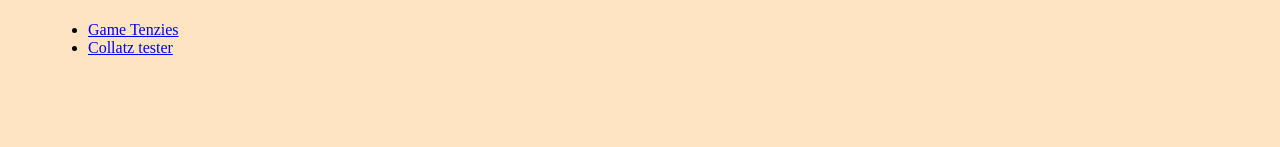
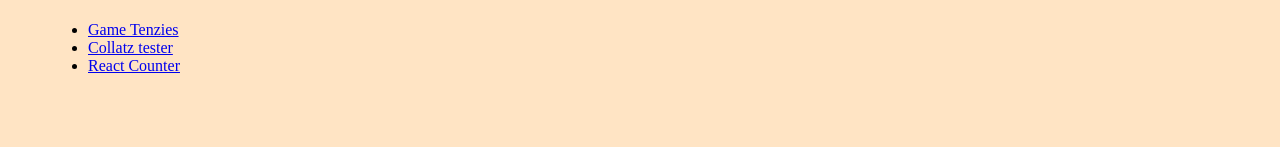
Before and after one commit to LarsGKodehode/react-example-simple-website, a React (Create React App) app: page /#/Projects in a window 1280 px wide. Shown: the part 359-506 px from the top of the page. Built offline with nearby package versions, Linux system fonts and the light colour scheme.

Commit message:
moved data into separate json

```diff
--- a/src/data/projects/projectList.js
+++ b/src/data/projects/projectList.js
@@ -1,24 +1,10 @@
 /**
  * List of all the project we want to showcase
  */
-const projectList = [
-    {
-        "projectID": 0,
-        "name": "Game Tenzies",
-        "tags": ["scrimba", "game"],
-        "details": "A React WebApp for playing the game Tenzies",
-        "homepage": "https://larsgunnar.no/tenzies/",
-        "codeUrl": "https://github.com/LarsGKodehode/tenzies",
-    },
-    {
-        "projectID": 1,
-        "name": "Collatz tester",
-        "tags": ["kodehode", "mathematics"],
-        "details": "A web app for running Collatz conjectures on numbers. Used Webworkers for the heavy calculations",
-        "homepage": "https://larsgunnar.no/algorithms/main.html",
-        "codeUrl": "https://github.com/LarsGKodehode/algorithms",
-    },
-];
+import projectList from "./projectList.json";
+
+
+// These methods are how we are going to access our list
 
 /**
  * Returns all the stored projects
--- /dev/null
+++ b/src/data/projects/projectList.json
@@ -0,0 +1,26 @@
+[
+    {
+        "projectID": 0,
+        "name": "Game Tenzies",
+        "tags": ["scrimba", "game", "react"],
+        "details": "A React WebApp for playing the game Tenzies",
+        "homepage": "https://larsgunnar.no/tenzies/",
+        "codeUrl": "https://github.com/LarsGKodehode/tenzies"
+    },
+    {
+        "projectID": 1,
+        "name": "Collatz tester",
+        "tags": ["kodehode", "mathematics", "ES6"],
+        "details": "A web app for running Collatz conjectures on numbers. Used Webworkers for the heavy calculations",
+        "homepage": "https://larsgunnar.no/algorithms/main.html",
+        "codeUrl": "https://github.com/LarsGKodehode/algorithms"
+    },
+    {
+        "projectID": 2,
+        "name": "React Counter",
+        "tags": ["kodehode", "react"],
+        "details": "A simple counter application for learning React",
+        "homepage": "https://larsgunnar.no/SimpleCounter/",
+        "codeUrl": "https://github.com/LarsGKodehode/SimpleCounter"
+    }
+]
```
